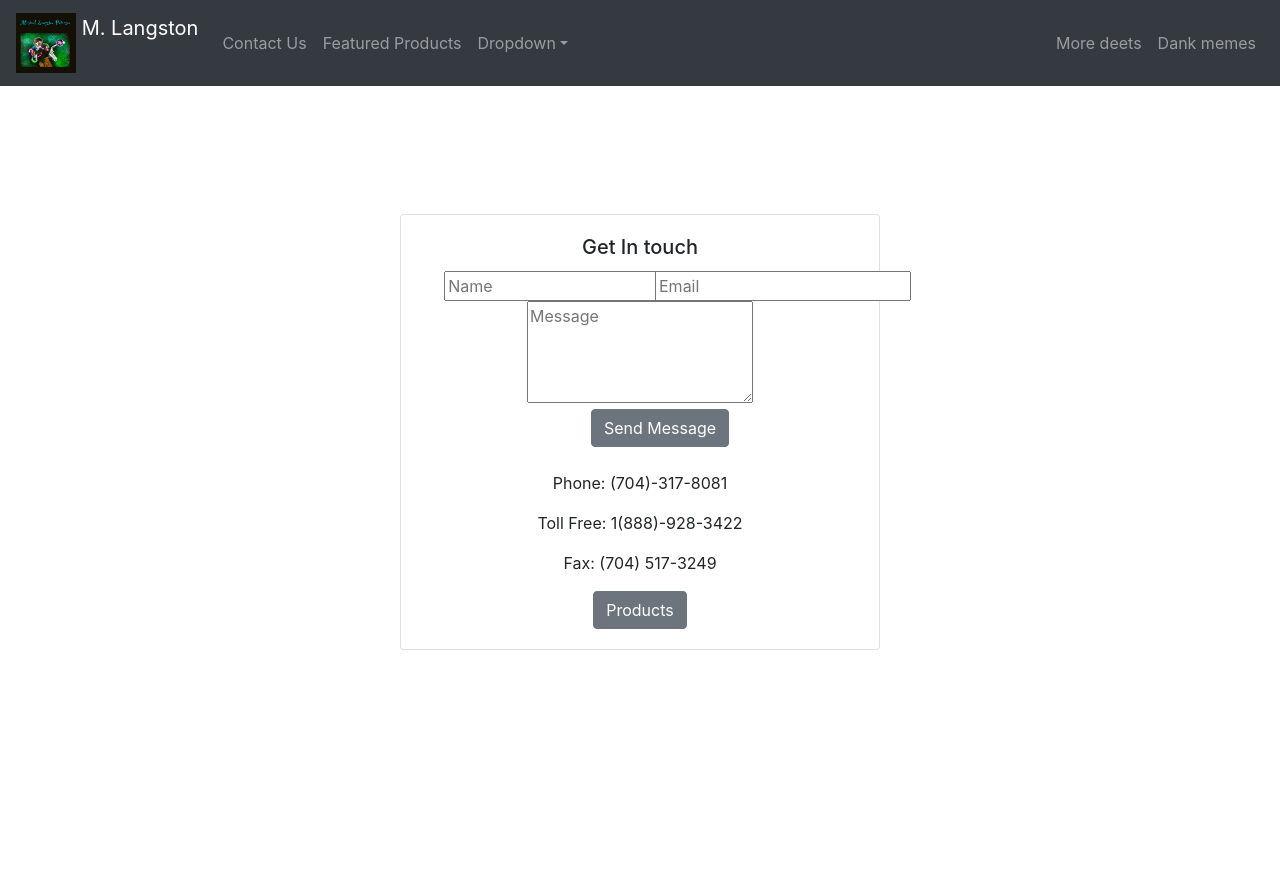
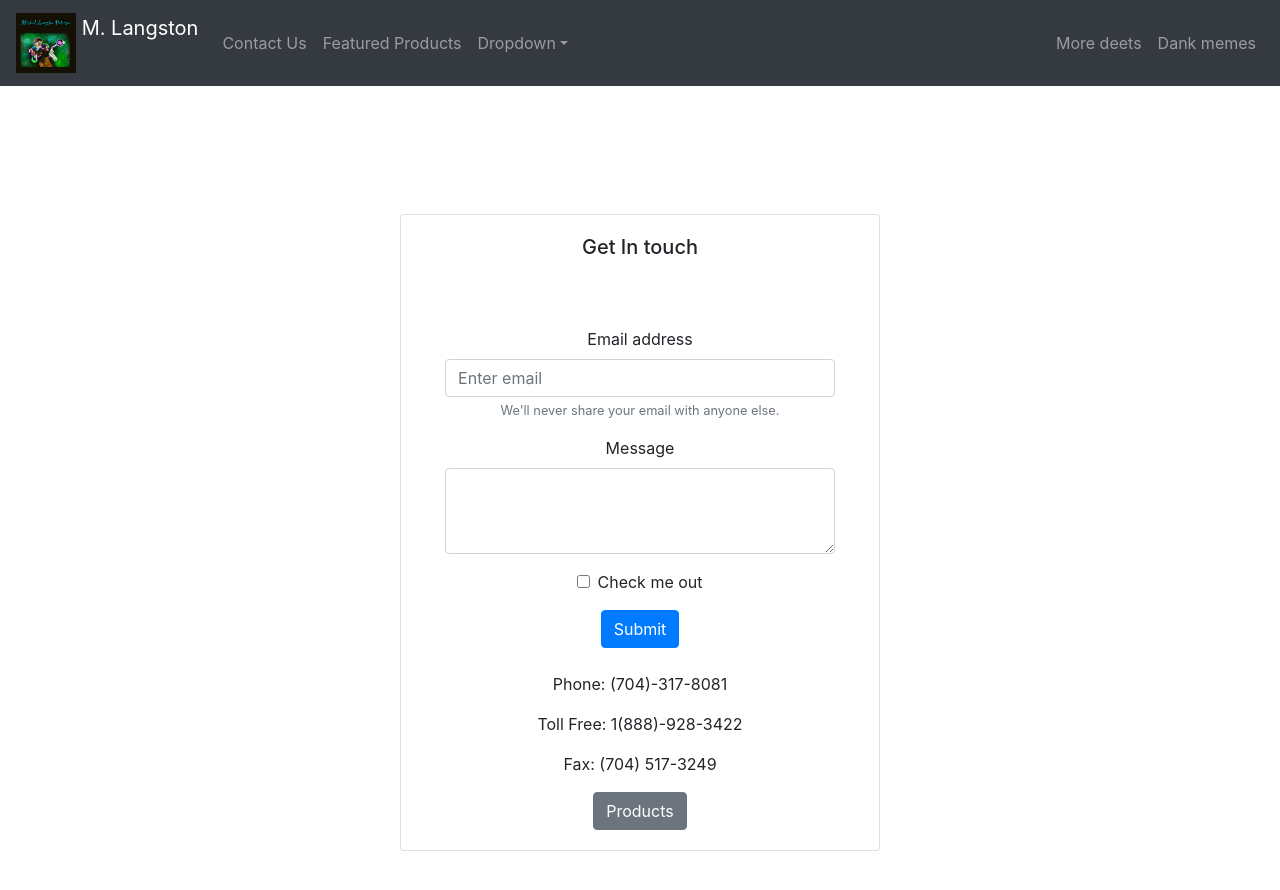
Before and after one commit to MorganPeterson1313/Langston, a React (Create React App) app: page /Contact in a window 1280 px wide. Shown: the top 890 px of the page. Built offline with nearby package versions, Linux system fonts and the light colour scheme.

Commit message:
added form to conatct page from bootstrap

```diff
--- a/src/Components/Contact.js
+++ b/src/Components/Contact.js
@@ -6,7 +6,9 @@ import Michael from '../Michael.jpg';
 import 'bootstrap/dist/css/bootstrap.min.css';
 import Products from './Products';
 import { Switch, Route } from 'react-router-dom';
-import Form from 'react-bootstrap/Form'
+import InputGroup from  'react-bootstrap/InputGroup';
+import Form from  'react-bootstrap/Form';
+
 export class Contact extends Component {
     render() {
         return (
@@ -18,23 +20,59 @@ export class Contact extends Component {
   <Card.Body>
     <Card.Title>Get In touch</Card.Title>
     <Card.Text>
-    <div class="container">
+    <section id="footer">
+				<div class="container">
+					<header class="major"></header>
     <div style={{alignContent: "center", margin: "2%"}}>
 					<form name= "contact" method="post" data-netlify="true" action="#">
-						<div className="row gtr-uniform">
-							<div className="col-6 col-12-xsmall"><input type="text" name="name" id="name" placeholder="Name" /></div>
-							<div className="col-6 col-12-xsmall"><input type="email" name="email" id="email" placeholder="Email" /></div>
-							<div className="col-12"><textarea name="message" id="message" placeholder="Message" rows="4"></textarea></div>
-							<div className="col-12">
-								<ul className="actions special">
-                                <Button variant="secondary" type="submit" >Send Message</Button>
-									{/* <li><input type="submit" value="Send Message" className="secondary" /></li> */}
-								</ul>
-							</div>
-						</div>
-					</form>
+    {/* <InputGroup className="mb-3">
+  <InputGroup.Prepend>
+    <InputGroup.Text>First and last name</InputGroup.Text>
+
+  </InputGroup.Prepend>
+
+  <FormControl />
+
+  <FormControl />
+  <InputGroup.Prepend>
+  <InputGroup.Text>Email</InputGroup.Text>
+  <FormControl />
+  </InputGroup.Prepend>
+</InputGroup>
+<InputGroup>
+    <InputGroup.Prepend>
+      <InputGroup.Text>With textarea</InputGroup.Text>
+    </InputGroup.Prepend>
+
+
+    <FormControl as="textarea" aria-label="With textarea" />
+  </InputGroup>*/}
+  <Form>
+  <Form.Group controlId="formBasicEmail">
+    <Form.Label>Email address</Form.Label>
+    <Form.Control type="email" placeholder="Enter email" />
+    <Form.Text className="text-muted">
+      We'll never share your email with anyone else.
+    </Form.Text>
+  </Form.Group>
+
+  <Form.Group controlId="exampleForm.ControlTextarea1">
+    <Form.Label>Message</Form.Label>
+    <Form.Control as="textarea" rows={3} />
+  </Form.Group>
+  <Form.Group controlId="formBasicCheckbox">
+    <Form.Check type="checkbox" label="Check me out" />
+  </Form.Group>
+  <Button variant="primary" type="submit">
+    Submit
+  </Button>
+</Form>
+
+
+                    </form>
 				</div>
                 </div>
+                </section>
     <div>
               <p>Phone: (704)-317-8081</p>
               <p>Toll Free: 1(888)-928-3422</p>
```
